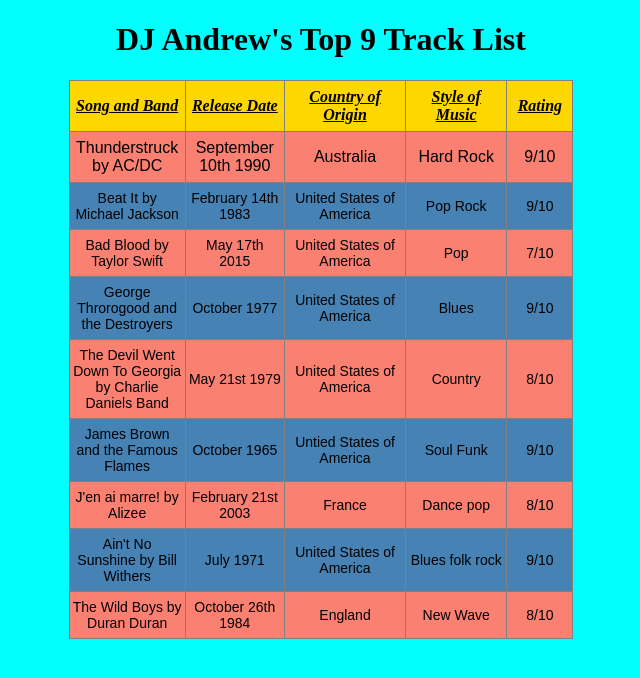
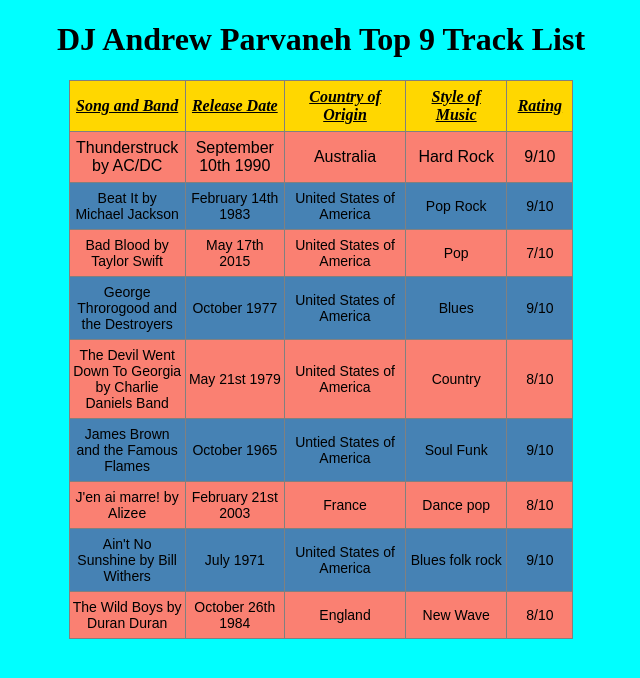
Before and after one commit to RVCC-IDMX/working-with-tables-AndrewParvaneh, a plain HTML site: page index.html in a window 1280 px wide. Shown: the whole page, without its empty margins (319-959 px from the left). Drawn offline with Linux system fonts and the light colour scheme.

Commit message:
FIxed name

```diff
--- a/index.html
+++ b/index.html
@@ -18,7 +18,7 @@
       </style>
   </head>
   <body>
-    <h1>DJ Andrew's Top 9 Track List</h1>
+    <h1>DJ Andrew Parvaneh Top 9 Track List</h1>
     <div class="table-container"><div style="display: flex; justify-content: center;">
       <table class="tg">
         <colgroup>
```
